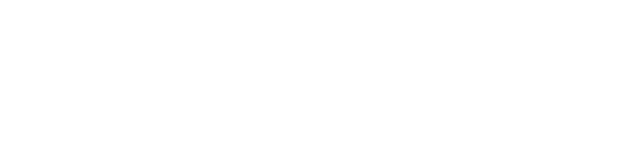
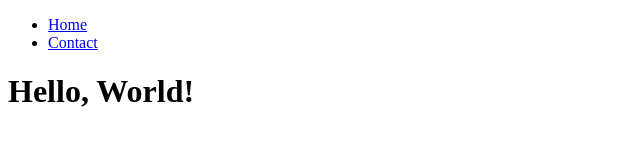
Before and after one commit to tagknow8/refactored-journey, a plain HTML site: page index.html in a window 1280 px wide. Shown: the whole page, without its empty margins (0-640 px from the left). Drawn offline with Linux system fonts and the light colour scheme.

Commit message:
Added basics of a navbar

```diff
--- a/index.html
+++ b/index.html
@@ -4,6 +4,12 @@
         <title>Tag Knowles</title>
     </head>
     <body>
-
+        <nav>
+            <ul>
+                <li><a href="home.html">Home</a></li>
+                <li><a href="contact.html">Contact</a></li>
+            </ul>
+        </nav>
+        <h1>Hello, World!</h1>
     </body>
 </html>
```
